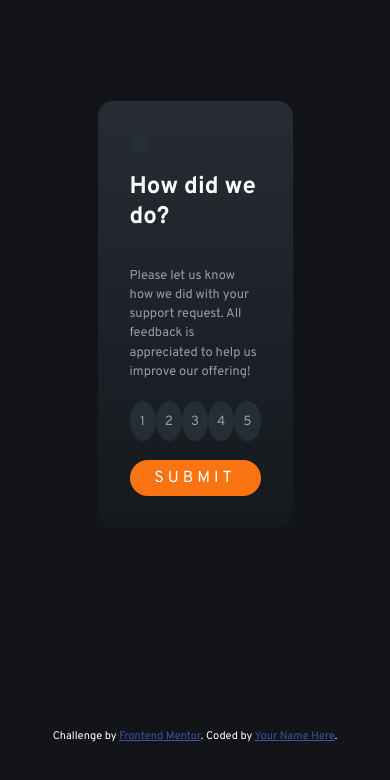
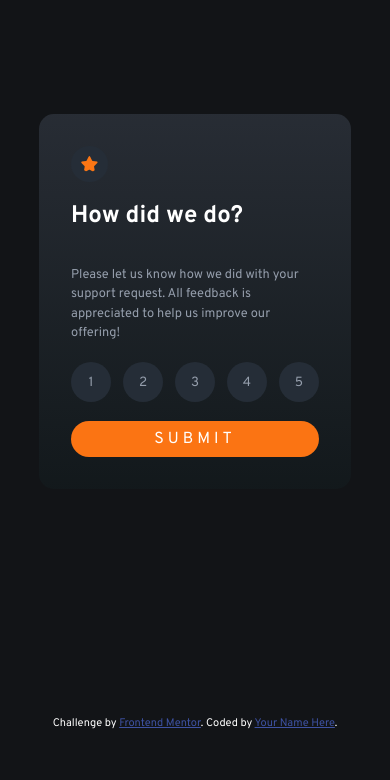
Before and after one commit to danielthane/interactive-rating-component-main, a plain HTML site: page index.html in a window 390 px wide. Drawn offline with Linux system fonts and the light colour scheme.

Commit message:
Media query added

```diff
--- a/style.css
+++ b/style.css
@@ -113,3 +113,10 @@ h1 {
   margin-bottom: 1rem;
   padding: 0.3rem 1rem;
 }
+
+/* Media queries */
+@media (max-width: 650px) {
+  .card {
+    width: 80%;
+  }
+}
```
